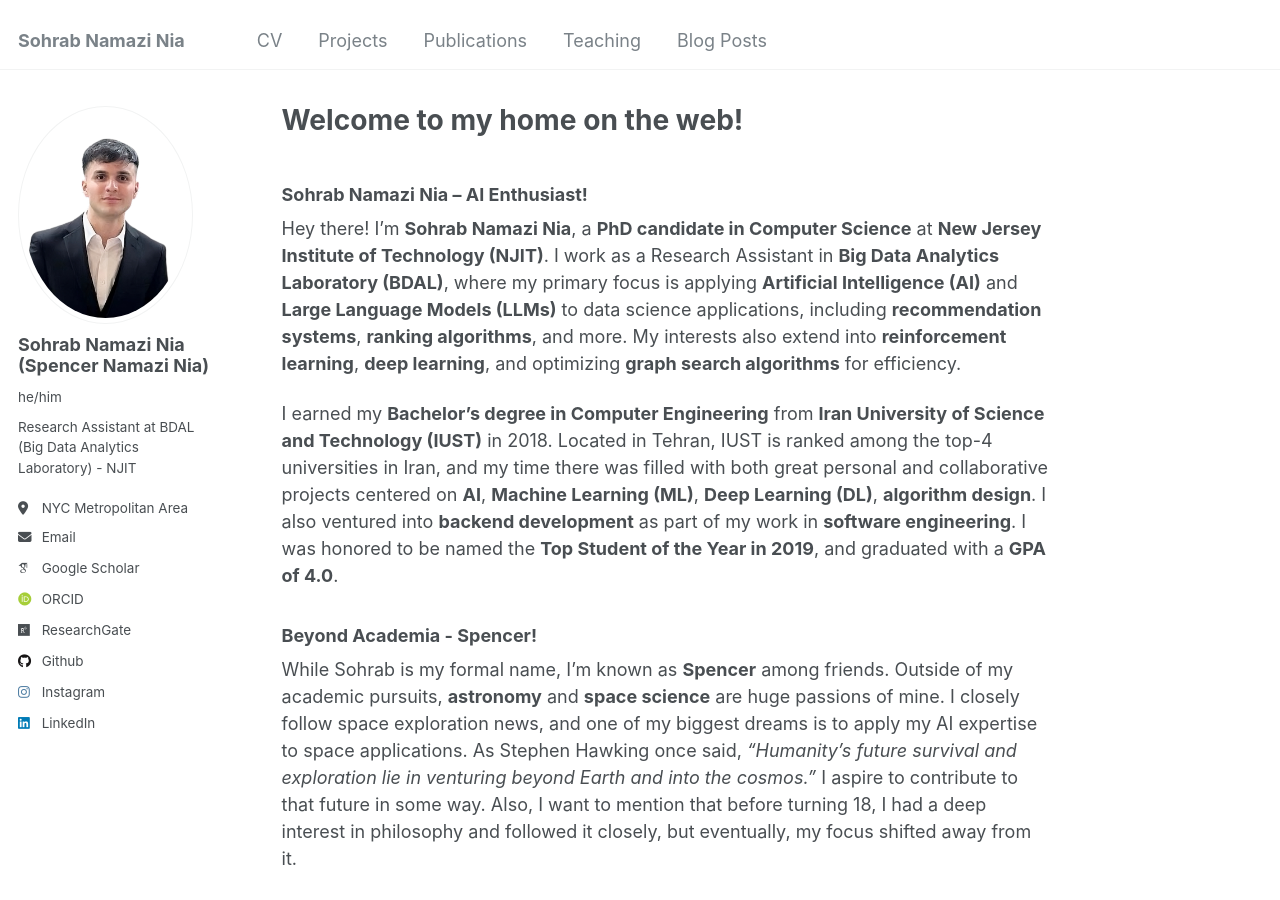
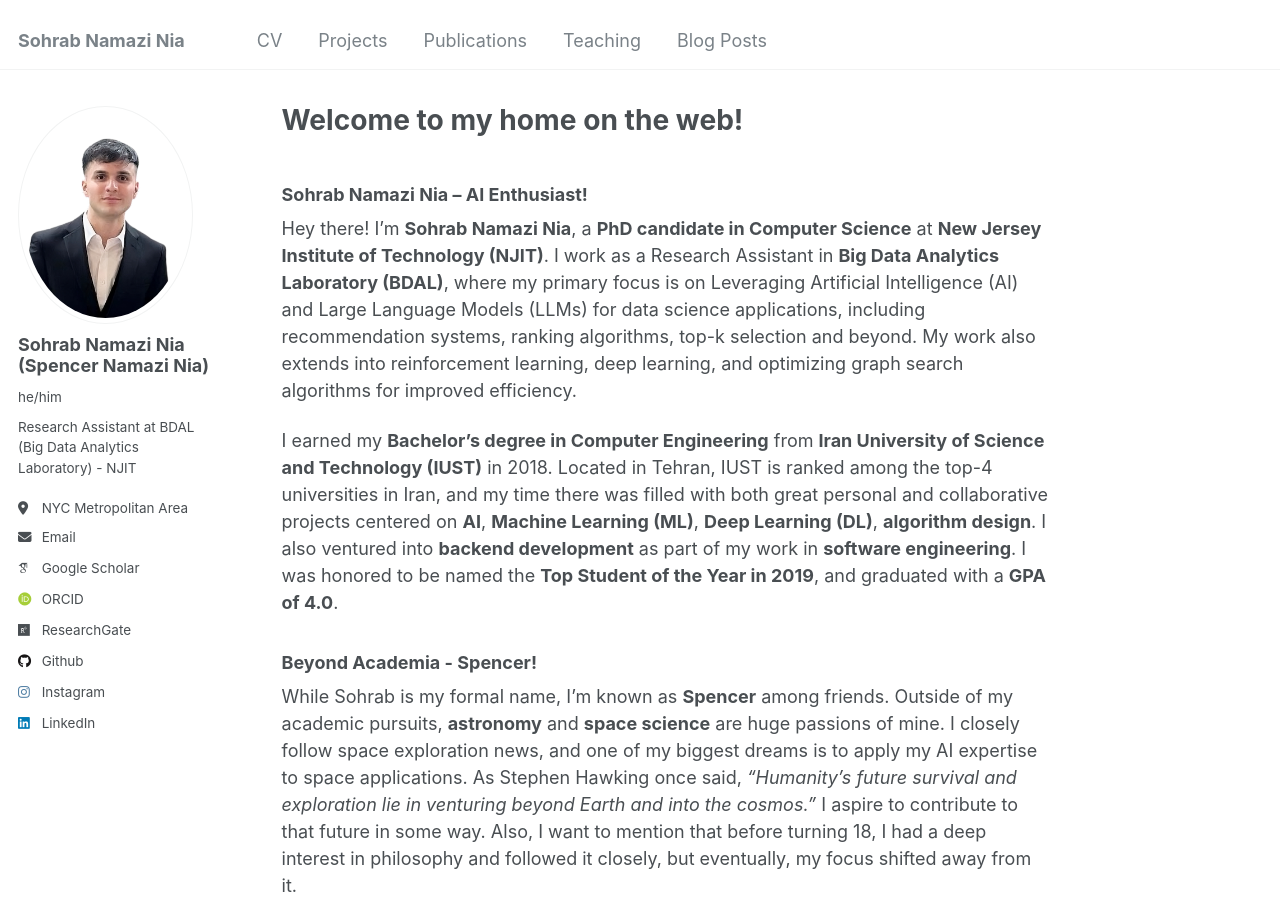
Before and after one commit to sohrabnamazinia/sohrabnamazinia.github.io, a Jekyll site: the page built from _pages/about.md, in a window 1280 px wide and 900 px high. Built offline with Jekyll 4.4.1, drawn with Linux system fonts in a browser that asks for light colours; some web fonts are replaced.

Commit message:
update main page

```diff
--- a/_pages/about.md
+++ b/_pages/about.md
@@ -9,7 +9,7 @@ redirect_from:
 
 ### Sohrab Namazi Nia – AI Enthusiast!
 
-Hey there! I'm **Sohrab Namazi Nia**, a **PhD candidate in Computer Science** at **New Jersey Institute of Technology (NJIT)**. I work as a Research Assistant in **Big Data Analytics Laboratory (BDAL)**, where my primary focus is applying **Artificial Intelligence (AI)** and **Large Language Models (LLMs)** to data science applications, including **recommendation systems**, **ranking algorithms**, and more. My interests also extend into **reinforcement learning**, **deep learning**, and optimizing **graph search algorithms** for efficiency.
+Hey there! I'm **Sohrab Namazi Nia**, a **PhD candidate in Computer Science** at **New Jersey Institute of Technology (NJIT)**. I work as a Research Assistant in **Big Data Analytics Laboratory (BDAL)**, where my primary focus is on Leveraging Artificial Intelligence (AI) and Large Language Models (LLMs) for data science applications, including recommendation systems, ranking algorithms, top-k selection and beyond. My work also extends into reinforcement learning, deep learning, and optimizing graph search algorithms for improved efficiency.
 
 I earned my **Bachelor's degree in Computer Engineering** from **Iran University of Science and Technology (IUST)** in 2018. Located in Tehran, IUST is ranked among the top-4 universities in Iran, and my time there was filled with both great personal and collaborative projects centered on **AI**, **Machine Learning (ML)**, **Deep Learning (DL)**, **algorithm design**. I also ventured into **backend development** as part of my work in **software engineering**. I was honored to be named the **Top Student of the Year in 2019**, and graduated with a **GPA of 4.0**.
 
```
